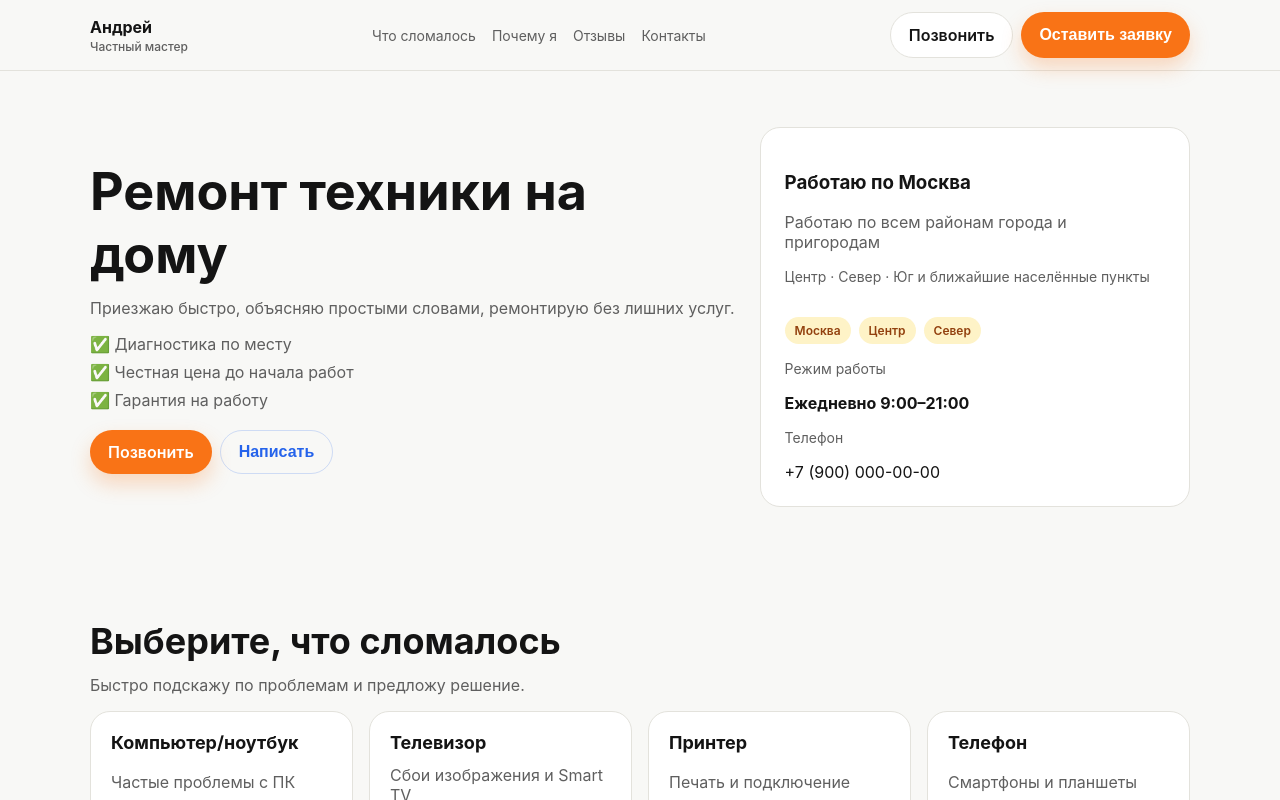
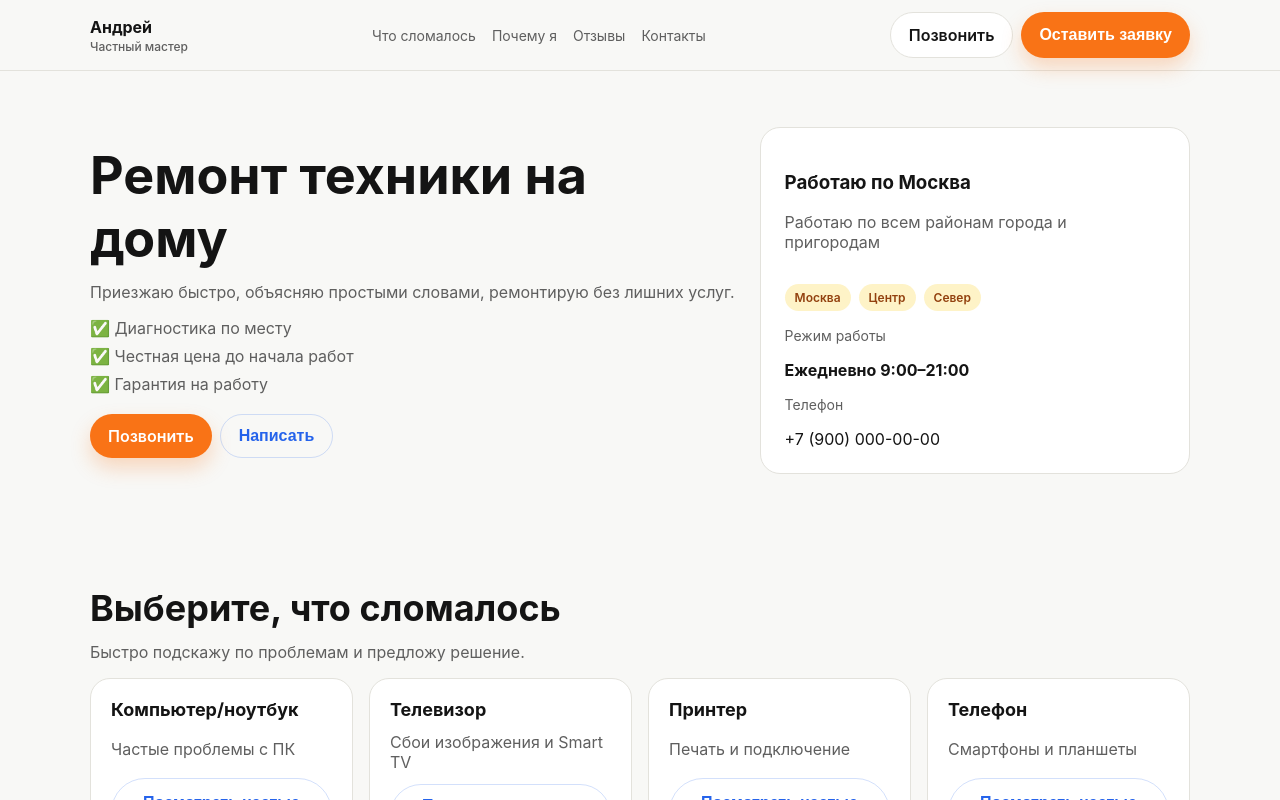
Before and after one commit to Frozertiru-gif/44, a Next.js app: page / in a window 1280 px wide. Shown: the top 800 px of the page. Built offline with nearby package versions, Linux system fonts and the light colour scheme.

Commit message:
Remove service area subtitle

```diff
--- a/src/content/site.ts
+++ b/src/content/site.ts
@@ -93,8 +93,7 @@ export const siteContent: SiteContent = {
   areas,
   workHours,
   serviceArea: {
-    title: "Работаю по всем районам города и пригородам",
-    subtitle: "Центр · Север · Юг и ближайшие населённые пункты"
+    title: "Работаю по всем районам города и пригородам"
   },
   hero: {
     title: "Ремонт техники на дому",
```
